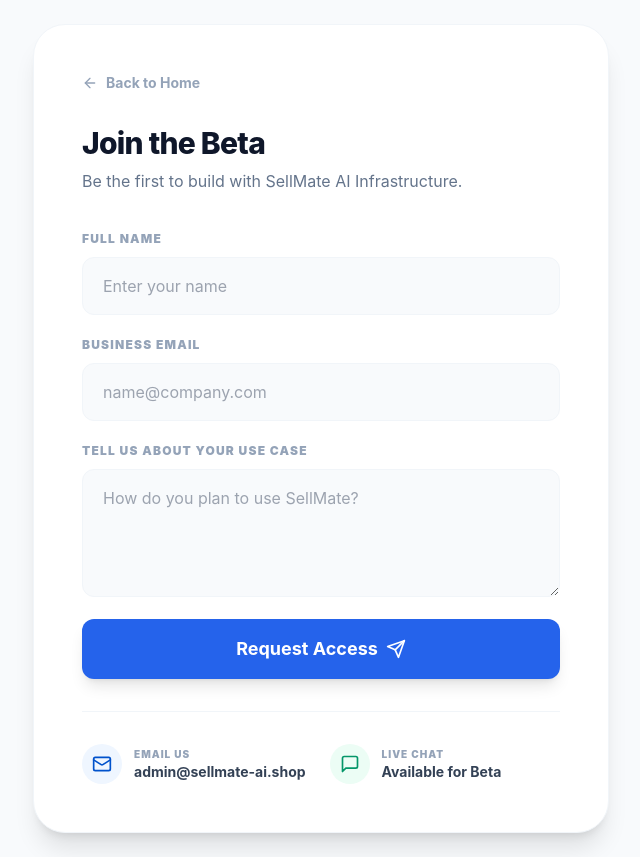
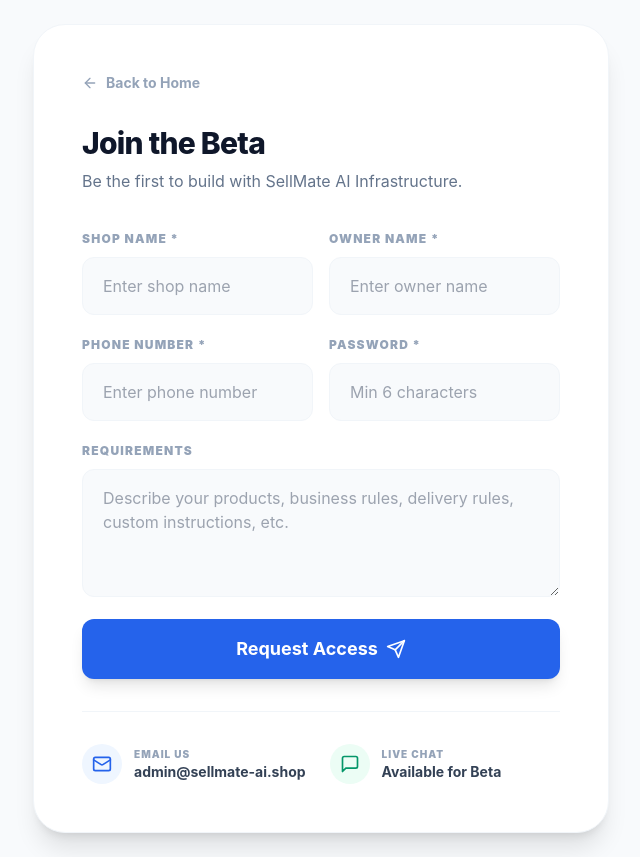
Before and after one commit to IMAGE113/SellMate_Ai_Landingpage, a React (Vite) app: page /beta in a window 1280 px wide. Shown: the whole page, without its empty margins (319-959 px from the left). Built offline with nearby package versions, Linux system fonts and the light colour scheme.

Commit message:
feat: connect beta registration page to backend

```diff
--- /dev/null
+++ b/src/lib/api.ts
@@ -0,0 +1,27 @@
+import axios from 'axios';
+
+const API_BASE_URL = 'https://sellmate-ai-backend.onrender.com/api';
+
+export interface RegisterRequest {
+  shop_name: string;
+  owner_name: string;
+  phone: string;
+  password: string;
+  requirements: string;
+}
+
+export interface RegisterResponse {
+  success: boolean;
+  message: string;
+  shop_id: string;
+  business_id: number;
+  shop_name: string;
+  owner_name: string;
+  phone: string;
+  requirements: string;
+}
+
+export const registerMerchant = async (data: RegisterRequest): Promise<RegisterResponse> => {
+  const response = await axios.post(`${API_BASE_URL}/auth/register`, data);
+  return response.data;
+};
--- a/src/main.tsx
+++ b/src/main.tsx
@@ -1,6 +1,6 @@
 import React from 'react'
 import ReactDOM from 'react-dom/client'
-import App from './App.tsx'
+import App from './App'
 import './index.css' // CSS မရှိရင် error တက်မှာစိုးလို့ အောက်မှာ CSS ပေးထားပါတယ်
 
 ReactDOM.createRoot(document.getElementById('root')!).render(
--- a/src/pages/Beta.tsx
+++ b/src/pages/Beta.tsx
@@ -1,8 +1,63 @@
 import { useState } from "react";
-import { ArrowLeft, Send, MessageSquare, Mail } from "lucide-react";
+import { ArrowLeft, Send, MessageSquare, Mail, Loader2, CheckCircle2 } from "lucide-react";
+import { registerMerchant, RegisterResponse } from "../lib/api";
+import axios from "axios";
 
 export default function BetaPage() {
-  const [submitted, setSubmitted] = useState(false);
+  const [loading, setLoading] = useState(false);
+  const [error, setError] = useState<string | null>(null);
+  const [successData, setSuccessData] = useState<RegisterResponse | null>(null);
+
+  const [formData, setFormData] = useState({
+    shop_name: "",
+    owner_name: "",
+    phone: "",
+    password: "",
+    requirements: "",
+  });
+
+  const handleChange = (e: React.ChangeEvent<HTMLInputElement | HTMLTextAreaElement>) => {
+    setFormData((prev) => ({
+      ...prev,
+      [e.target.name]: e.target.value,
+    }));
+    if (error) setError(null);
+  };
+
+  const handleSubmit = async (e: React.FormEvent) => {
+    e.preventDefault();
+
+    // Client-side validation
+    if (!formData.shop_name || !formData.owner_name || !formData.phone || !formData.password) {
+      setError("All required fields must be filled.");
+      return;
+    }
+
+    if (formData.password.length < 6) {
+      setError("Password must be at least 6 characters long.");
+      return;
+    }
+
+    setLoading(true);
+    setError(null);
+
+    try {
+      const response = await registerMerchant(formData);
+      if (response.success) {
+        setSuccessData(response);
+      } else {
+        setError(response.message || "Registration failed. Please try again.");
+      }
+    } catch (err: unknown) {
+      if (axios.isAxiosError(err) && err.response) {
+        setError(err.response.data.message || "Registration failed");
+      } else {
+        setError("Network error. Please check your connection.");
+      }
+    } finally {
+      setLoading(false);
+    }
+  };
 
   return (
     <div className="min-h-screen bg-slate-50 flex flex-col items-center justify-center p-6">
@@ -16,38 +71,108 @@
           <ArrowLeft className="w-4 h-4" /> Back to Home
         </button>
 
-        {!submitted ? (
+        {!successData ? (
           <div className="space-y-8">
             <div>
               <h1 className="text-3xl font-extrabold text-[#0F172A] tracking-tight">Join the Beta</h1>
               <p className="text-slate-500 mt-2">Be the first to build with SellMate AI Infrastructure.</p>
             </div>
 
-            <form className="space-y-4" onSubmit={(e) => { e.preventDefault(); setSubmitted(true); }}>
-              <div className="space-y-2">
-                <label className="text-xs font-black uppercase tracking-widest text-slate-400">Full Name</label>
-                <input type="text" required className="w-full px-5 py-4 bg-slate-50 border border-slate-100 rounded-xl focus:ring-2 focus:ring-blue-500 outline-none transition-all" placeholder="Enter your name" />
+            <form className="space-y-4" onSubmit={handleSubmit}>
+              {error && (
+                <div className="p-4 bg-red-50 border border-red-100 text-red-600 rounded-xl text-sm font-medium">
+                  {error}
+                </div>
+              )}
+
+              <div className="grid grid-cols-1 md:grid-cols-2 gap-4">
+                <div className="space-y-2">
+                  <label className="text-xs font-black uppercase tracking-widest text-slate-400">Shop Name *</label>
+                  <input
+                    name="shop_name"
+                    type="text"
+                    required
+                    value={formData.shop_name}
+                    onChange={handleChange}
+                    className="w-full px-5 py-4 bg-slate-50 border border-slate-100 rounded-xl focus:ring-2 focus:ring-blue-500 outline-none transition-all"
+                    placeholder="Enter shop name"
+                  />
+                </div>
+
+                <div className="space-y-2">
+                  <label className="text-xs font-black uppercase tracking-widest text-slate-400">Owner Name *</label>
+                  <input
+                    name="owner_name"
+                    type="text"
+                    required
+                    value={formData.owner_name}
+                    onChange={handleChange}
+                    className="w-full px-5 py-4 bg-slate-50 border border-slate-100 rounded-xl focus:ring-2 focus:ring-blue-500 outline-none transition-all"
+                    placeholder="Enter owner name"
+                  />
+                </div>
+              </div>
+
+              <div className="grid grid-cols-1 md:grid-cols-2 gap-4">
+                <div className="space-y-2">
+                  <label className="text-xs font-black uppercase tracking-widest text-slate-400">Phone Number *</label>
+                  <input
+                    name="phone"
+                    type="tel"
+                    required
+                    value={formData.phone}
+                    onChange={handleChange}
+                    className="w-full px-5 py-4 bg-slate-50 border border-slate-100 rounded-xl focus:ring-2 focus:ring-blue-500 outline-none transition-all"
+                    placeholder="Enter phone number"
+                  />
+                </div>
+
+                <div className="space-y-2">
+                  <label className="text-xs font-black uppercase tracking-widest text-slate-400">Password *</label>
+                  <input
+                    name="password"
+                    type="password"
+                    required
+                    value={formData.password}
+                    onChange={handleChange}
+                    className="w-full px-5 py-4 bg-slate-50 border border-slate-100 rounded-xl focus:ring-2 focus:ring-blue-500 outline-none transition-all"
+                    placeholder="Min 6 characters"
+                  />
+                </div>
               </div>
 
               <div className="space-y-2">
-                <label className="text-xs font-black uppercase tracking-widest text-slate-400">Business Email</label>
-                <input type="email" required className="w-full px-5 py-4 bg-slate-50 border border-slate-100 rounded-xl focus:ring-2 focus:ring-blue-500 outline-none transition-all" placeholder="name@company.com" />
+                <label className="text-xs font-black uppercase tracking-widest text-slate-400">Requirements</label>
+                <textarea
+                  name="requirements"
+                  value={formData.requirements}
+                  onChange={handleChange}
+                  className="w-full px-5 py-4 bg-slate-50 border border-slate-100 rounded-xl focus:ring-2 focus:ring-blue-500 outline-none transition-all h-32"
+                  placeholder="Describe your products, business rules, delivery rules, custom instructions, etc."
+                ></textarea>
               </div>
 
-              <div className="space-y-2">
-                <label className="text-xs font-black uppercase tracking-widest text-slate-400">Tell us about your use case</label>
-                <textarea className="w-full px-5 py-4 bg-slate-50 border border-slate-100 rounded-xl focus:ring-2 focus:ring-blue-500 outline-none transition-all h-32" placeholder="How do you plan to use SellMate?"></textarea>
-              </div>
-
-              <button type="submit" className="w-full bg-[#2563EB] text-white py-4 rounded-xl font-bold text-lg shadow-lg hover:shadow-blue-200 transition-all active:scale-[0.98] flex items-center justify-center gap-2">
-                Request Access <Send className="w-5 h-5" />
+              <button
+                type="submit"
+                disabled={loading}
+                className="w-full bg-[#2563EB] text-white py-4 rounded-xl font-bold text-lg shadow-lg hover:shadow-blue-200 transition-all active:scale-[0.98] flex items-center justify-center gap-2 disabled:opacity-70 disabled:cursor-not-allowed"
+              >
+                {loading ? (
+                  <>
+                    <Loader2 className="w-5 h-5 animate-spin" /> Submitting...
+                  </>
+                ) : (
+                  <>
+                    Request Access <Send className="w-5 h-5" />
+                  </>
+                )}
               </button>
             </form>
 
             {/* Contact Section */}
             <div className="pt-8 border-t border-slate-100 flex flex-col sm:flex-row gap-6">
               <div className="flex items-center gap-3">
-                <div className="w-10 h-10 bg-blue-50 rounded-full flex items-center justify-center text-brandBlue">
+                <div className="w-10 h-10 bg-blue-50 rounded-full flex items-center justify-center text-[#2563EB]">
                   <Mail className="w-5 h-5" />
                 </div>
                 <div>
@@ -69,11 +194,25 @@
         ) : (
           <div className="text-center py-12 space-y-6">
             <div className="w-20 h-20 bg-emerald-100 text-emerald-600 rounded-full flex items-center justify-center mx-auto">
-              <Send className="w-10 h-10" />
+              <CheckCircle2 className="w-10 h-10" />
             </div>
-            <h2 className="text-3xl font-bold text-slate-900">Application Sent!</h2>
-            <p className="text-slate-500">Our team will review your request and get back to you at your business email within 24 hours.</p>
-            <button onClick={() => window.history.back()} className="text-[#2563EB] font-bold">Return to Website</button>
+            <div className="space-y-2">
+              <h2 className="text-3xl font-bold text-slate-900">Registration Successful</h2>
+              <p className="text-slate-500">Welcome to SellMate AI Infrastructure!</p>
+            </div>
+
+            <div className="bg-slate-50 p-6 rounded-2xl border border-slate-100 space-y-2">
+              <p className="text-xs font-black uppercase tracking-widest text-slate-400">Your Shop ID</p>
+              <p className="text-3xl font-mono font-bold text-[#2563EB] tracking-wider">{successData.shop_id}</p>
+              <p className="text-sm text-slate-500 pt-2">Save this Shop ID for future login.</p>
+            </div>
+
+            <button
+              onClick={() => window.history.back()}
+              className="w-full bg-slate-900 text-white py-4 rounded-xl font-bold text-lg shadow-lg hover:bg-slate-800 transition-all active:scale-[0.98]"
+            >
+              Return to Website
+            </button>
           </div>
         )}
       </div>
```
Also changed, not shown: package.json (+5 -8 lines), tsconfig.json (added, +21 -0 lines), tsconfig.node.json (added, +9 -0 lines), 5 other files (tests, documents, lock files or other folders).
